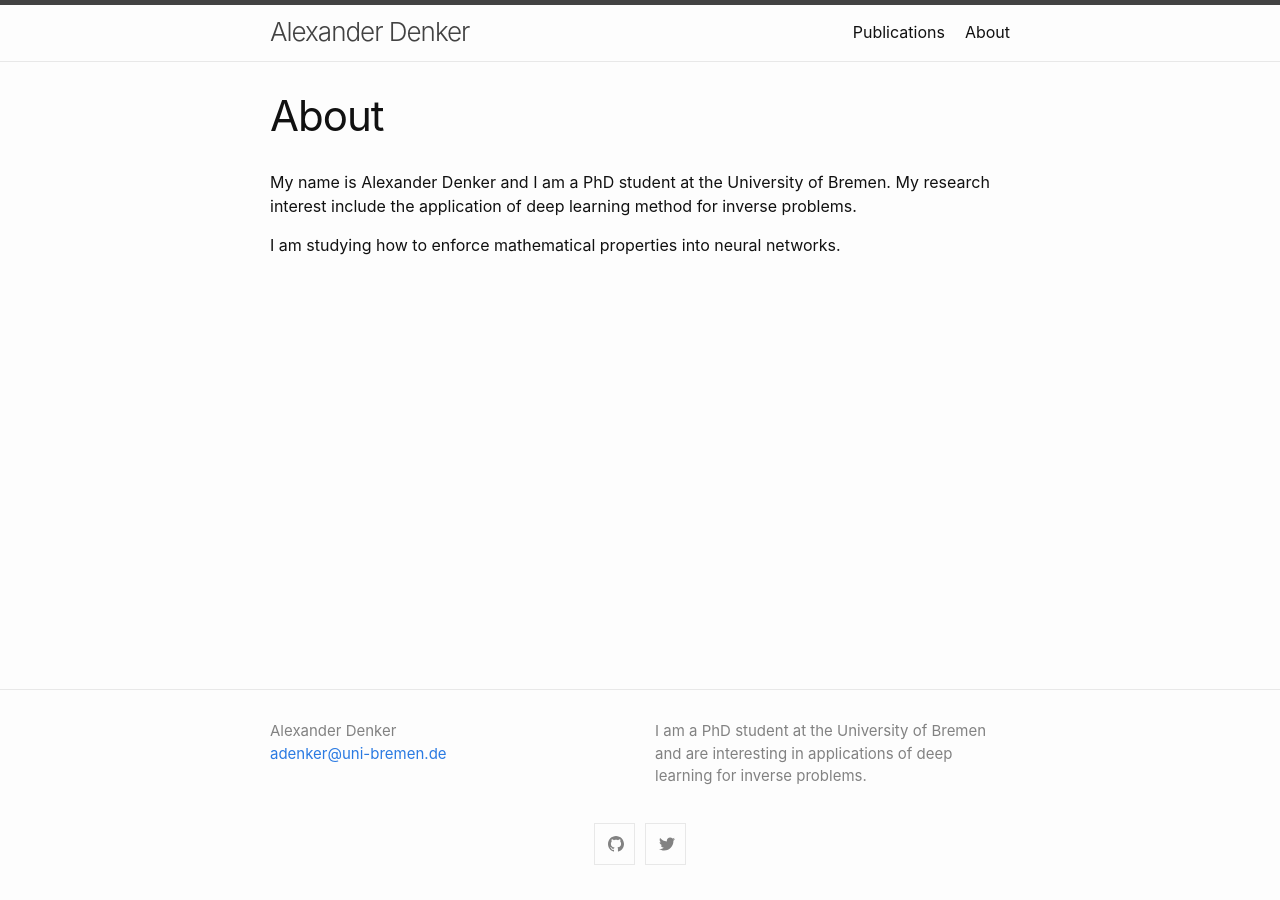
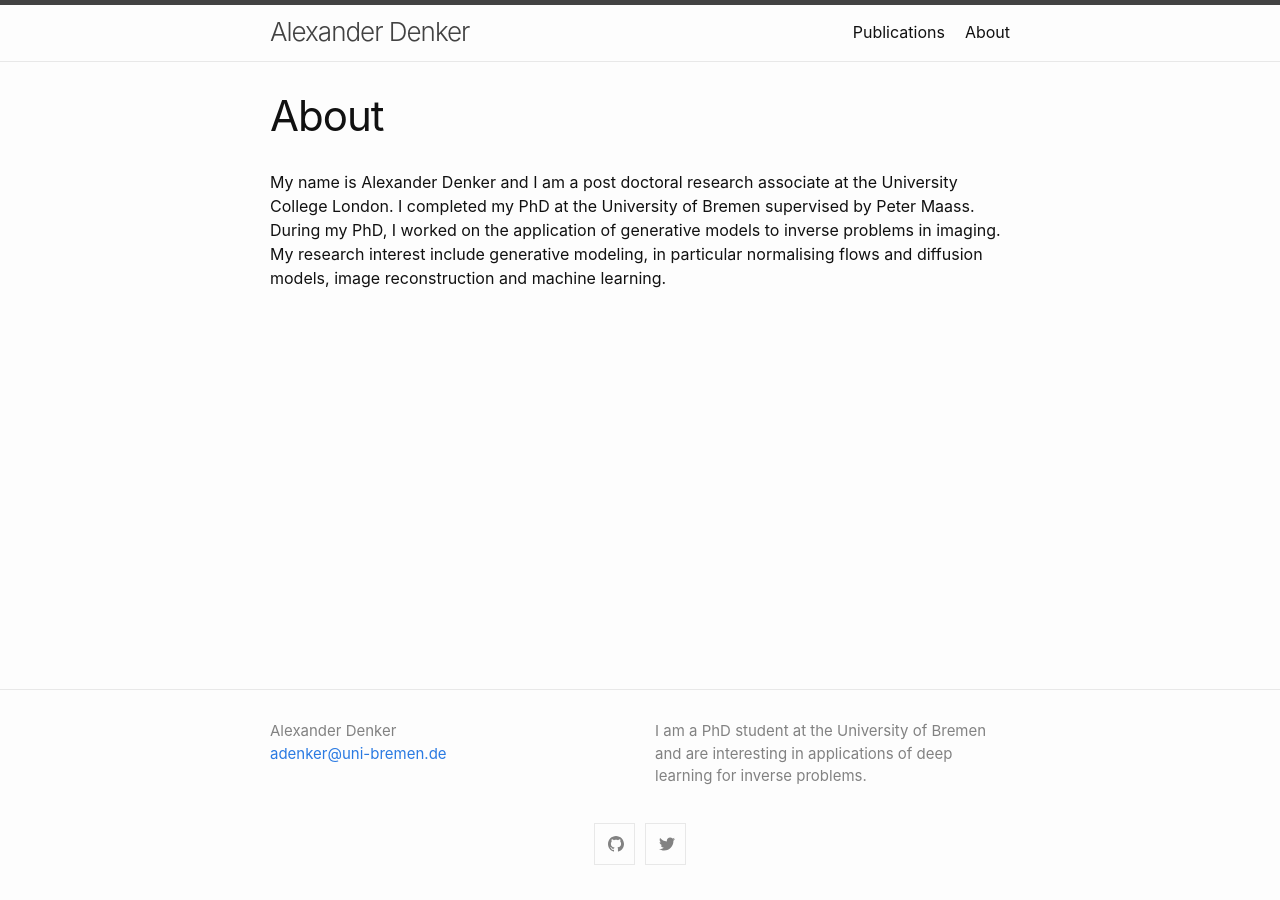
Before and after one commit to alexdenker/alexdenker.github.io, a Jekyll site: the page built from about.md, in a window 1280 px wide. Built offline with Jekyll 4.4.1, drawn with Linux system fonts in a browser that asks for light colours.

Commit message:
hide pots

```diff
--- a/about.md
+++ b/about.md
@@ -4,6 +4,4 @@ title: About
 permalink: /about/
 ---
 
-My name is Alexander Denker and I am a PhD student at the University of Bremen. My research interest include the application of deep learning method for inverse problems.
-
-I am studying how to enforce mathematical properties into neural networks.
+My name is Alexander Denker and I am a post doctoral research associate at the University College London. I completed my PhD at the University of Bremen supervised by Peter Maass. During my PhD, I worked on the application of generative models to inverse problems in imaging. My research interest include generative modeling, in particular normalising flows and diffusion models, image reconstruction and machine learning.
```
Also changed, not shown: _posts/2021-11-26-hello-world.md (+1 -0 lines), _posts/2021-11-28-use-latex-in-markdown.md (+1 -0 lines).
